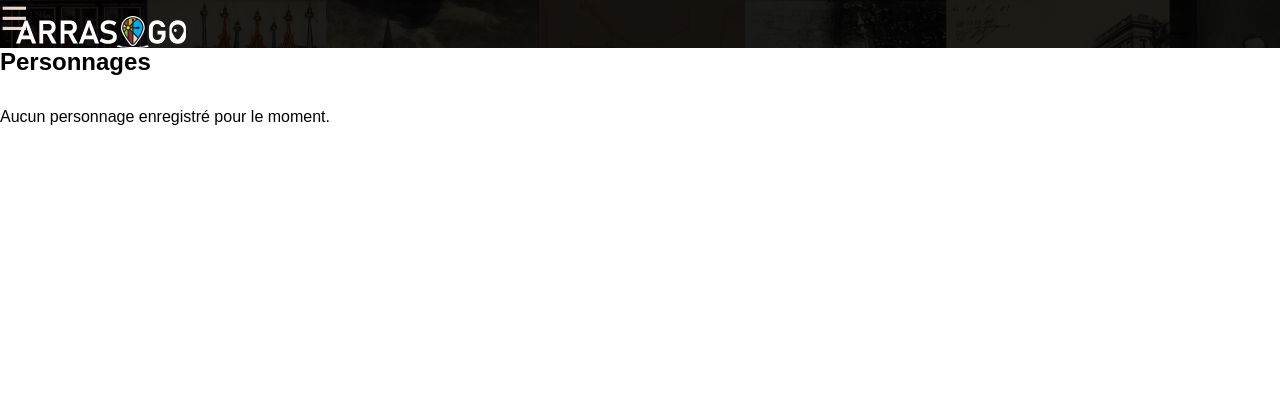
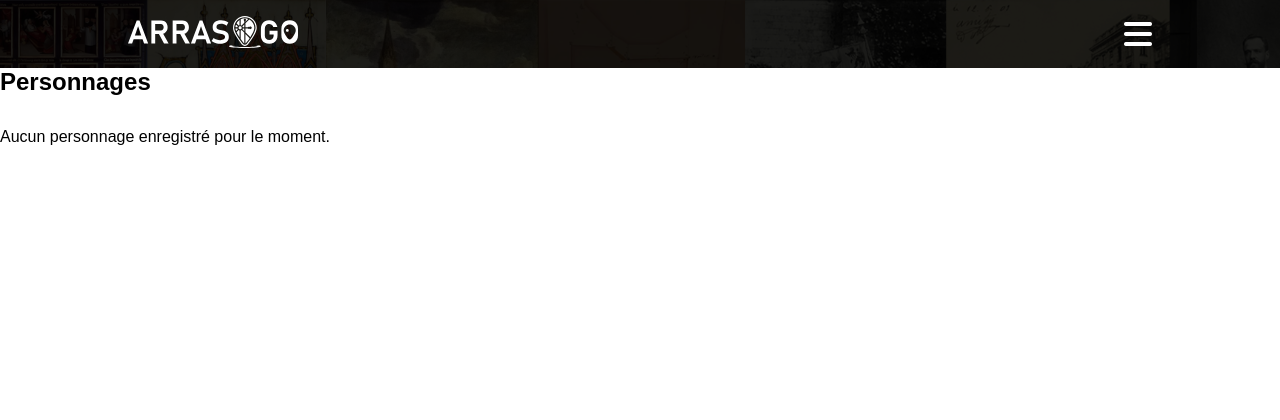
Before and after one commit to DarkSpharx/arrasgo, a PHP site: page /personnages.php in a window 1280 px wide. Shown: the top 420 px of the page. Run offline with PHP 8.4, Linux system fonts and the light colour scheme; data that the repository does not hold is empty.

Commit message:
Amélioration de l'en-tête et du menu de navigation : ajout de styles pour le défilement, mise à jour des éléments de menu et intégration de Font Awesome pour les icônes.

```diff
--- a/frontend/css/style.css
+++ b/frontend/css/style.css
@@ -1,3 +1,11 @@
+/* Header masqué au scroll vers le bas */
+header.header-hide {
+  transform: translateY(-110%);
+  transition: transform 0.35s cubic-bezier(0.4,0,0.2,1);
+}
+header {
+  transition: transform 0.35s cubic-bezier(0.4,0,0.2,1);
+}
 /* Effet de flottement sur les images de la section hero */
 .float {
   animation: hero-float 2s linear infinite;
@@ -392,83 +404,72 @@ main {
 
 /* HEADER */
 header {
-  position: relative;
   background-image: url("../media/image/bg_pc.webp");
   background-size: cover;
   background-attachment: fixed;
   background-position: top;
   background-repeat: no-repeat;
   background-color: #1d1d1b;
-  height: 3rem;
   background-blend-mode: multiply;
-}
-
-.main-header {
-  position: sticky;
+  z-index: 100;
+  /* position: sticky; */
+  width: 100%;
   top: 0;
-  z-index: 100;
-}
-.logo {
+  & div {
+    display: flex;
+    align-items: center;
+    justify-content: space-between;
+    max-width: 1024px;
+    margin: 0 auto;
+    padding: 1rem;
     & a {
       padding: 0;
       margin: 0;
-    height: 0;
       & img {
         height: 2rem;
         width: auto;
-      z-index: 110;
-      position: absolute;
-      top: 1rem;
-      left: 1rem;
+        z-index: 120;
         &:hover {
-        /* opacity: 0.5; */
-        -webkit-mask-image: #e7d8c9;
-        mask-image: #e7d8c9;
+          opacity: 0.66;
+          transition: 0.2s;
         }
       }
     }
-}
-
-#menu-toggle {
+    & #menu-toggle {
       display: block;
       background: none;
       border: none;
-  font-size: 2rem;
       cursor: pointer;
       transition: color 0.2s;
-}
-#menu-toggle i {
-  position: fixed;
-  top: 1rem;
-  right: 1rem;
+      & i {
         font-size: 2rem;
-  z-index: 110;
+        z-index: 140;
         color: #fff;
         &:hover {
           color: #e7d8c9;
         }
       }
-
+    }
     #menu-toggle:hover {
       color: #e7d8c9;
     }
     #menu-toggle.open {
       transition: max-height 0.3s cubic-bezier(0.4, 0, 0.2, 1);
       overflow: hidden;
-  z-index: 110;
-  font-size: 3rem;
+      z-index: 150;
     }
+  }
+}
+/* MENU de navigation */
 .main-nav {
   display: none;
   width: fit-content;
   position: absolute;
-  /* padding: 1rem; */
-  /* margin: auto; */
   transition: max-height 0.3s cubic-bezier(0.4, 0, 0.2, 1);
-  background-color: #1d1d1b;
 }
 .main-nav.open {
-  z-index: 105;
+  background-color: #1d1d1bfa;
+  z-index: 130;
   top: 0;
   left: 0;
   height: 100vh;
--- a/frontend/js/script.js
+++ b/frontend/js/script.js
@@ -1,5 +1,28 @@
 // Menu mobile responsive amélioré et accessibilité
 document.addEventListener("DOMContentLoaded", function () {
+  // Header qui disparaît au scroll vers le bas et réapparaît au scroll vers le haut
+  let lastScrollY = window.scrollY;
+  const header = document.querySelector('header');
+  let ticking = false;
+  if (header) {
+    window.addEventListener('scroll', function () {
+      if (!ticking) {
+        window.requestAnimationFrame(function () {
+          const currentScroll = window.scrollY;
+          if (currentScroll > lastScrollY && currentScroll > 60) {
+            // Scroll vers le bas
+            header.classList.add('header-hide');
+          } else if (currentScroll < lastScrollY) {
+            // Scroll vers le haut
+            header.classList.remove('header-hide');
+          }
+          lastScrollY = currentScroll;
+          ticking = false;
+        });
+        ticking = true;
+      }
+    });
+  }
   // Effet parallax souris/tactile sur tous les éléments .parallax
   const parallaxEls = document.querySelectorAll(".paralax");
   if (parallaxEls.length > 0) {
--- a/frontend/personnages.php
+++ b/frontend/personnages.php
@@ -14,25 +14,26 @@ $personnages = get_all_personnages($pdo);
     <meta name="viewport" content="width=device-width, initial-scale=1.0">
     <title>Personnages - Arras Go</title>
     <link rel="stylesheet" href="css/style.css">
+    <link rel="stylesheet" href="https://cdnjs.cloudflare.com/ajax/libs/font-awesome/6.4.0/css/all.min.css" crossorigin="anonymous" referrerpolicy="no-referrer" />
 </head>
 
 <body>
-    <header class="main-header">
-        <div class="logo">
+    <header>
+        <div>
             <a href="index.php">
-                <img src="./media/logo/logo_long_white_color.svg" alt="Arras Go Logo" height="30">
+                <img src="./media/logo/logo_long_monochrome_white.svg" alt="Arras Go Logo">
             </a>
-            <button id="menu-toggle" aria-label="Ouvrir le menu">☰</button>
+            <button id="menu-toggle" aria-label="Ouvrir le menu"><i class="fa-solid fa-bars"></i></button>
+            <nav id="main-nav" class="main-nav">
+                <ul>
+                    <li><a href="index.php">Accueil</a></li>
+                    <li><a href="parcours.php">Parcours</a></li>
+                    <li><a href="personnages.php">Personnages</a></li>
+                    <li><a href="contact.php">Contact</a></li>
+                    <li><a href="cgu.php">CGU</a></li>
+                </ul>
+            </nav>
         </div>
-        <nav id="main-nav" class="main-nav">
-            <ul>
-                <li><a href="index.php">Accueil</a></li>
-                <li><a href="parcours.php">Parcours</a></li>
-                <li><a href="personnages.php" class="active">Personnages</a></li>
-                <li><a href="contact.php">Questions</a></li>
-            </ul>
-        </nav>
-        <div></div>
     </header>
     <main>
         <section class="parcours-list">
```
Also changed, not shown: other parts of frontend/css/style.css (+13 -15 lines), frontend/etape.php (+8 -5 lines), frontend/index.php (+29 -5 lines), frontend/parcours.php (+14 -11 lines), frontend/parcours_detail.php (+8 -5 lines), frontend/personnage.php (+14 -11 lines), frontend/question.php (+8 -5 lines). Lines whose indentation alone changed are shown as unchanged.
